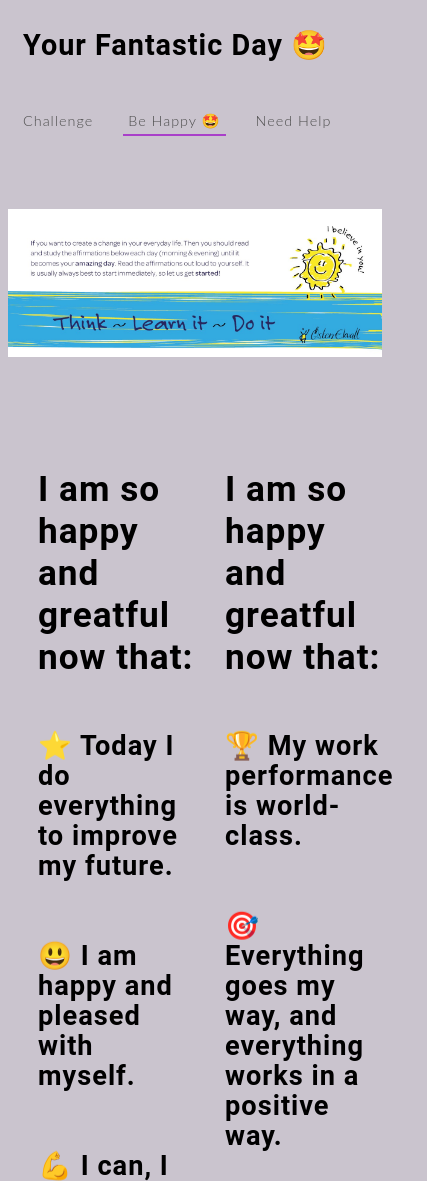
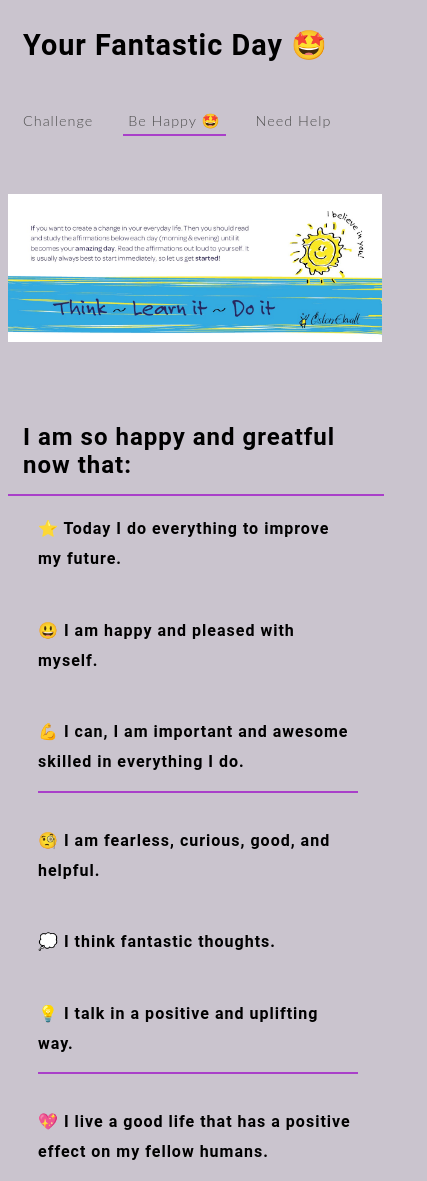
Before and after one commit to 777osek/your-fantastic-day, a plain HTML site: page be-happy.html in a window 390 px wide. Shown: the top 1181 px of the page, 427 px wide, since content can reach past the window. Drawn offline with Linux system fonts and the light colour scheme.

Commit message:
Latest updates for be happy page

```diff
--- a/assets/css/style.css
+++ b/assets/css/style.css
@@ -590,7 +590,7 @@ hr {
     }
 
     hr {
-        display: none;
+        width: 100%;
     }
 
     #cta-happy-text, #cta-help-text {
@@ -607,16 +607,32 @@ hr {
         height: 450px;
     }
 
+    #happy-greatful {
+        width: 100%;
+        height: 2300px;
+    }
+
+    #left-affirmation {
+        width: 100%;
+        height: 1000px;
+        float: left;
+    }
+
+    #right-affirmation {
+        width: 100%;
+        height: 1000px;
+        float: left;
+    }
+
     #cta-why-text, #cta-more-help-text {
         margin: 10px;
         font-size: 160%;
     }
-
 }
 
-/* media screen less then 700px wide and down */
+/* media screen less then 800px wide and down */
 
-@media screen and (max-width:700px) {
+@media screen and (max-width:800px) {
 
     #logo {
         margin-left: 0;
@@ -643,7 +659,7 @@ hr {
 
     #challenge-question {
         width: 80%;
-        height: 1150Px;
+        height: 1200Px;
         margin: 0 auto;
     }
 
@@ -660,6 +676,8 @@ hr {
     }
 
     #circle-container {
+        width: 250px;
+        height: 250px;
         padding: 15px;
     }
 
@@ -668,15 +686,42 @@ hr {
     }
 
     #cta-happy-text, #cta-help-text {
-        margin: 10px;
+        margin: 5px;
         font-size: 150%;
     }
 
     /* be happy page and section your fantastic day */
     #fantastic-day {
-        height: 250px;
+        height: 220px;
     }
     #your-fantastic-day-image {
-        height: 250px;
+        height: 220px;
+    }
+
+    #happy-greatful {
+        height: 2200px;
+    }
+
+    #left-affirmation, #right-affirmation {
+        height: 950px;
+    }
+
+    #left-happy-basic-text {
+        padding: 15px;
+        font-size: 150%;
+    }
+
+    #right-happy-basic-text {
+        padding: 15px;
+        font-size: 130%;
+    }
+
+    .left-affirmation-text h2, .right-affirmation-text h2 {
+        font-size: 100%;
+    }
+
+    #cta-why-text, #cta-more-help-text {
+        margin: 5px;
+        font-size: 150%;
     }
 }
```
